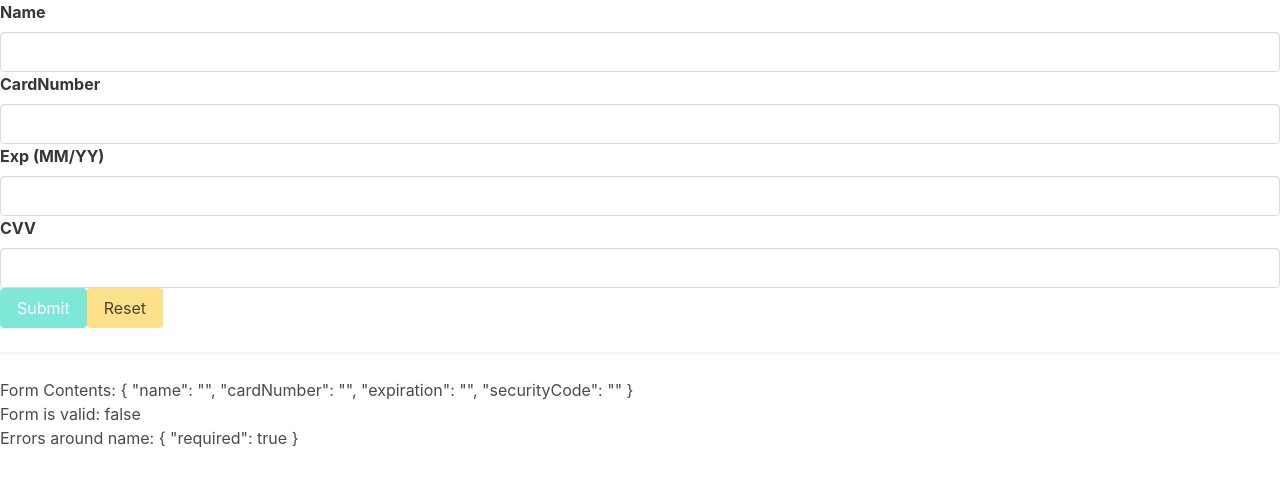
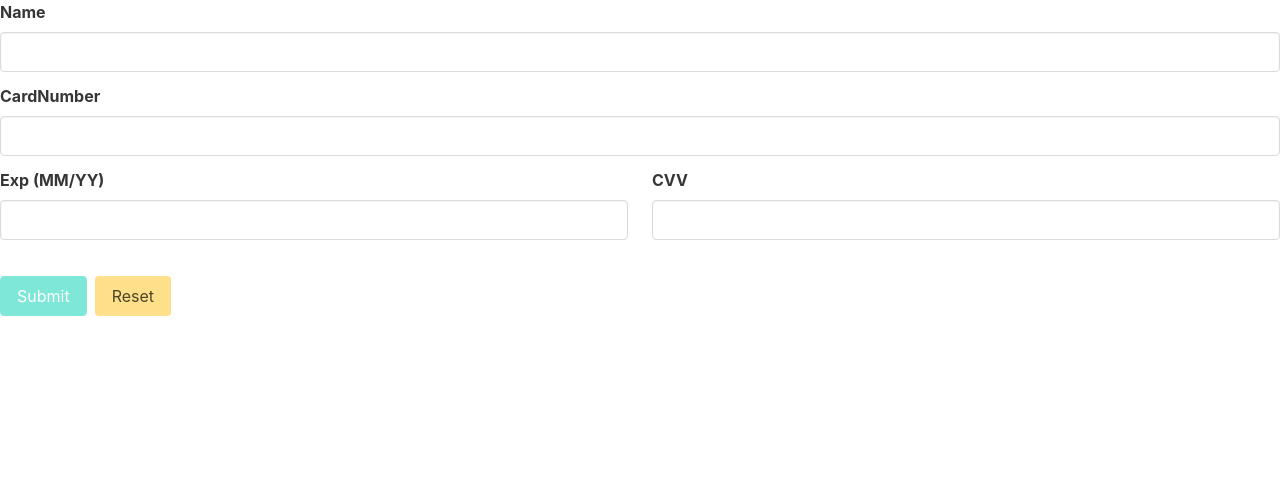
Before and after one commit to pyavchik/creditcard, an Angular app: page / in a window 1280 px wide. Shown: the top 484 px of the page. Built offline with nearby package versions, Linux system fonts and the light colour scheme.

Commit message:
added styling for input component

```diff
--- a/src/app/card-form/card-form.component.html
+++ b/src/app/card-form/card-form.component.html
@@ -1,12 +1,16 @@
 <form [formGroup]="cardForm" (ngSubmit)="onSubmit()">
   <app-input label="Name" [control]="cardForm.get('name')"></app-input>
   <app-input label="CardNumber" [control]="cardForm.get('cardNumber')"></app-input>
-  <app-input label="Exp (MM/YY)" [control]="cardForm.get('expiration')"></app-input>
-  <app-input label="CVV" [control]="cardForm.get('securityCode')"></app-input>
-  <button class="button is-primary" [disabled]="cardForm.invalid" type="submit">Submit</button>
-  <button class="button is-warning" type="button" (click)="onResetClick()">Reset</button>
+  <div class="columns">
+    <div class="column">
+      <app-input label="Exp (MM/YY)" [control]="cardForm.get('expiration')"></app-input>
+    </div>
+    <div class="column">
+      <app-input label="CVV" [control]="cardForm.get('securityCode')"></app-input>
+    </div>
+  </div>
+  <div class="buttons">
+    <button class="button is-primary" [disabled]="cardForm.invalid" type="submit">Submit</button>
+    <button class="button is-warning" type="button" (click)="onResetClick()">Reset</button>
+  </div>
 </form>
-<hr>
-<div>Form Contents: {{ cardForm.value | json }}</div>
-<div>Form is valid: {{ cardForm.valid }}</div>
-<div>Errors around name: {{cardForm.controls.name.errors | json}}</div>
--- a/src/app/card-form/card-form.component.ts
+++ b/src/app/card-form/card-form.component.ts
@@ -41,7 +41,6 @@
   }
 
   onResetClick() {
-    console.log('Reseted');
     this.cardForm.reset();
   }
 }
--- a/src/app/input/input.component.css
+++ b/src/app/input/input.component.css
@@ -0,0 +1,3 @@
+.field {
+  margin-bottom: 0.75rem;
+}
```
